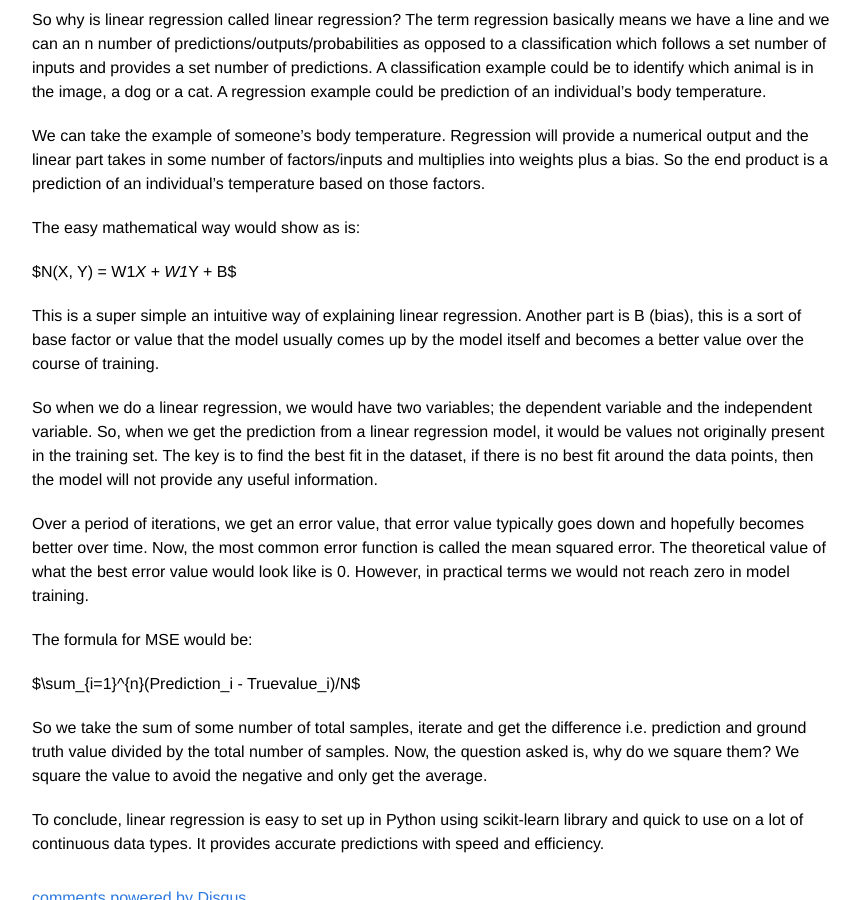
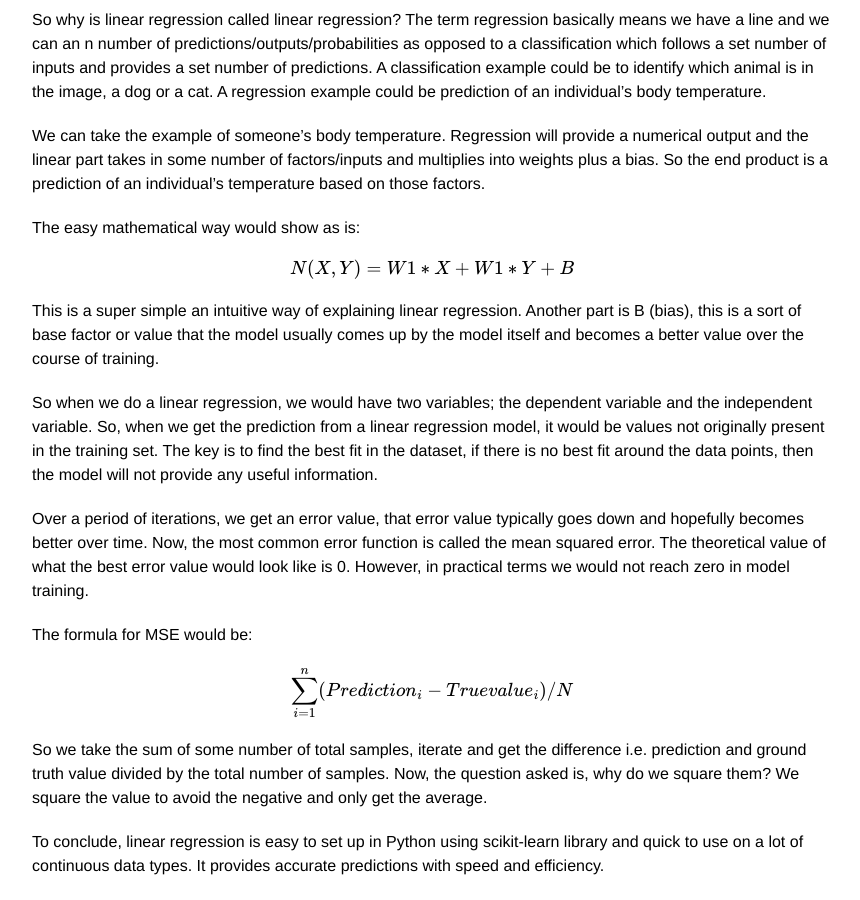
Before and after one commit to NevilleMthw/NevilleMthw.github.io, a Jekyll site: the page built from _posts/2026-01-25-linear-regression.md, in a window 1280 px wide and 900 px high, scrolled down 654 px. Shown: the whole window, without its empty margins (208-1068 px from the left). Built offline with Jekyll 4.4.1, drawn with Linux system fonts in a browser that asks for light colours; formulas are drawn with MathJax 3; comment, search, counter and statistics services are not loaded; grey boxes are pictures that could not be loaded.

```diff
--- a/_posts/2026-01-25-linear-regression.md
+++ b/_posts/2026-01-25-linear-regression.md
@@ -19,7 +19,7 @@ We can take the example of someone's body temperature. Regression will provide a
 
 The easy mathematical way would show as is:
 
-$N(X, Y) = W1*X + W1*Y + B$
+$$N(X, Y) = W1*X + W1*Y + B$$
 
 This is a super simple an intuitive way of explaining linear regression. Another part is B (bias), this is a sort of base factor or value that the model usually comes up by the model itself and becomes a better value over the course of training.
 
@@ -29,7 +29,7 @@ Over a period of iterations, we get an error value, that error value typically g
 
 The formula for MSE would be:
 
-$\sum_{i=1}^{n}(Prediction_i - Truevalue_i)/N$
+$$\sum_{i=1}^{n}(Prediction_i - Truevalue_i)/N$$
 
 So we take the sum of some number of total samples, iterate and get the difference i.e. prediction and ground truth value divided by the total number of samples. Now, the question asked is, why do we square them? We square the value to avoid the negative and only get the average.
 
```
Also changed, not shown: _posts/2026-01-08-gradient-descent.md (+2 -2 lines), 1 other file.
